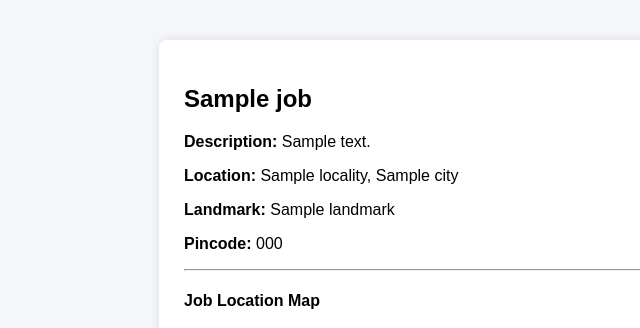
After one commit to kashishsingh27/Labour_Work_Management, a Flask app: template app/templates/labour/job_details.html in a window 1280 px wide. The commit adds this page. Shown: the top 328 px of the page, without its empty margins (6-646 px from the left). Run offline with Flask 3, Linux system fonts and the light colour scheme; the template is opened without the code that fills it: most values are stand-ins (such as "Sample title", 1, 10 or a date in 2020).

Commit message:
Added job detail page with embedded Google Maps for job location

```diff
--- /dev/null
+++ b/app/templates/labour/job_details.html
@@ -0,0 +1,36 @@
+{% extends "base.html" %}
+
+{% block title %}Job Details{% endblock %}
+
+{% block content %}
+<h2>{{ job.title }}</h2>
+
+<p><strong>Description:</strong> {{ job.description }}</p>
+
+<p>
+<strong>Location:</strong>
+{{ job.locality }}, {{ job.city }}
+</p>
+
+<p>
+<strong>Landmark:</strong>
+{{ job.landmark }}
+</p>
+
+<p>
+<strong>Pincode:</strong>
+{{ job.pincode }}
+</p>
+
+<hr>
+
+<h4>Job Location Map</h4>
+
+<iframe
+width="100%"
+height="350"
+style="border:0"
+src="https://www.google.com/maps?q={{ job.locality }},{{ job.city }}&output=embed">
+</iframe>
+
+{% endblock %}
--- a/app/templates/labour/jobs.html
+++ b/app/templates/labour/jobs.html
@@ -31,7 +31,9 @@
 
 <div style="border:1px solid #ddd; padding:10px; margin-bottom:10px;">
 
-<h3>{{ job.title }}</h3>
+<h3><a href="{{ url_for('labour.job_detail', job_id=job.id) }}">
+    {{ job.title }}
+</a></h3>
 
 <p>{{ job.description }}</p>
 
--- a/app/templates/labour/single_job.html
+++ b/app/templates/labour/single_job.html
@@ -1,6 +1,7 @@
 {% extends "base.html" %}
 {% block content %}
 
+<h1 style="color:red;">JOB DETAIL TEMPLATE LOADED</h1>
 <h2>{{ job.title }}</h2>
 
 <p><strong>City:</strong> {{ job.city }}</p>
```
Also changed, not shown: app/labour/routes.py (+9 -1 lines), app/auth/routes.py (line endings or trailing spaces).
